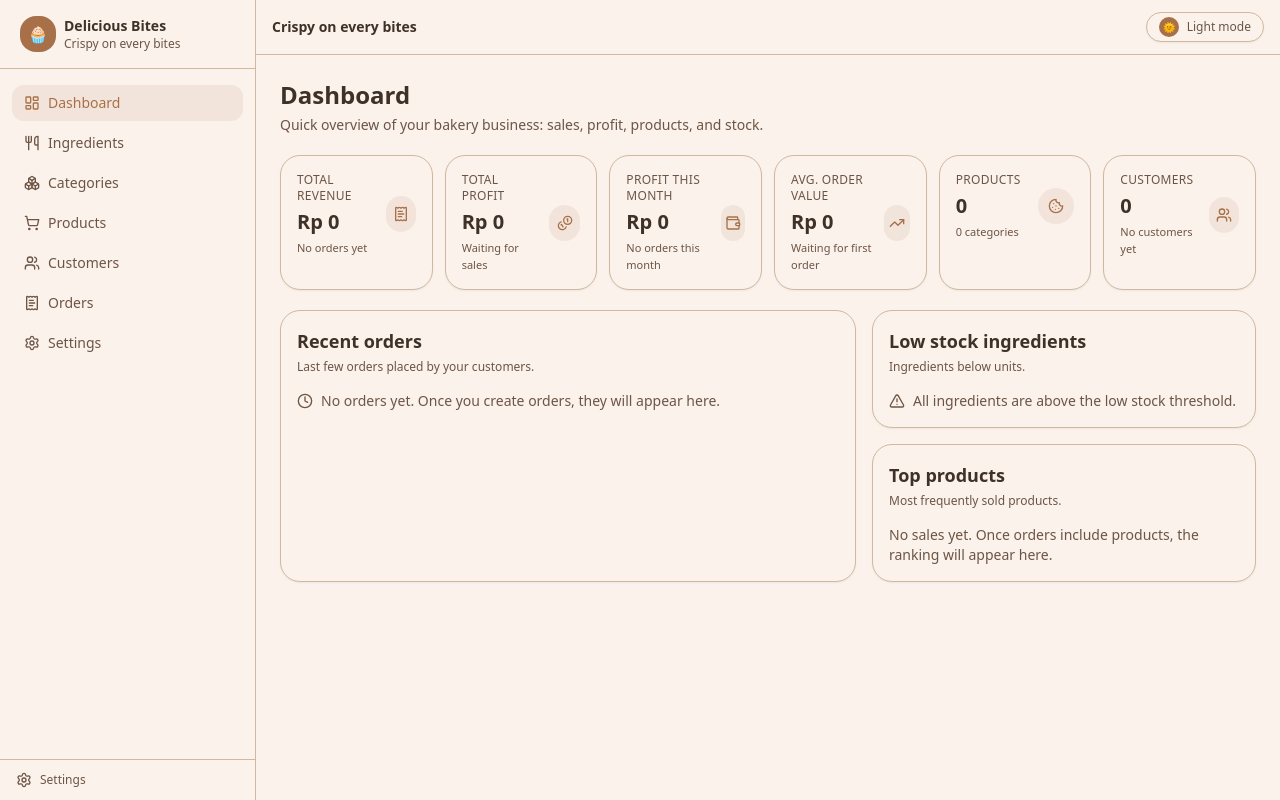
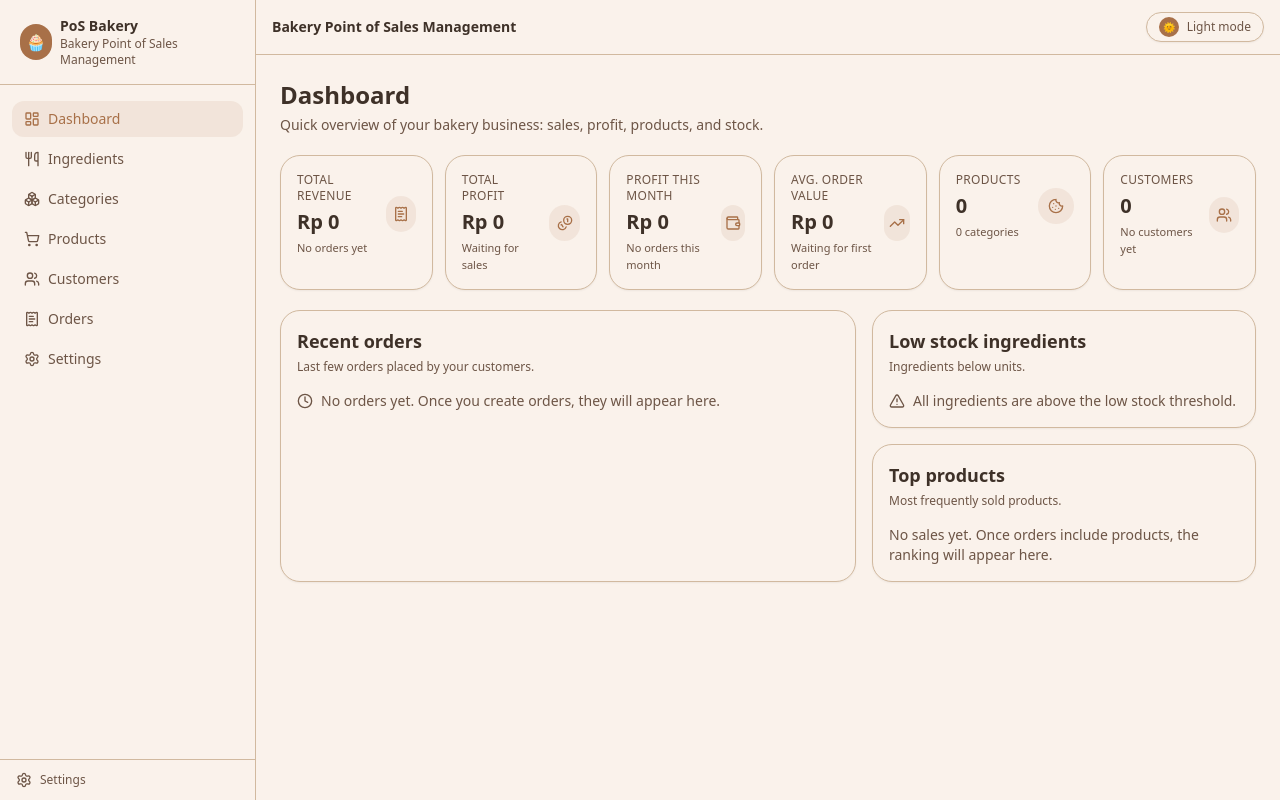
Before and after one commit to heriawanfx/pos-bakery, a React (Vite) app: page / in a window 1280 px wide. Built offline with nearby package versions, Linux system fonts and the light colour scheme.

Commit message:
UI: Change default settings

```diff
--- a/src/stores/useSettingsStore.ts
+++ b/src/stores/useSettingsStore.ts
@@ -11,10 +11,10 @@ interface SettingsStoreState {
 }
 
 const defaultSettings: AppSettings = {
-  siteName: "Delicious Bites",
-  appName: "Delicious Bites",
-  tagline: "Crispy on every bites",
-  businessName: "Homemade Bakery",
+  siteName: "PoS Bakery",
+  appName: "PoS Bakery",
+  tagline: "Bakery Point of Sales Management",
+  businessName: "PoS Bakery",
   ownerName: "",
   lowStockThreshold: 200,
 };
```
